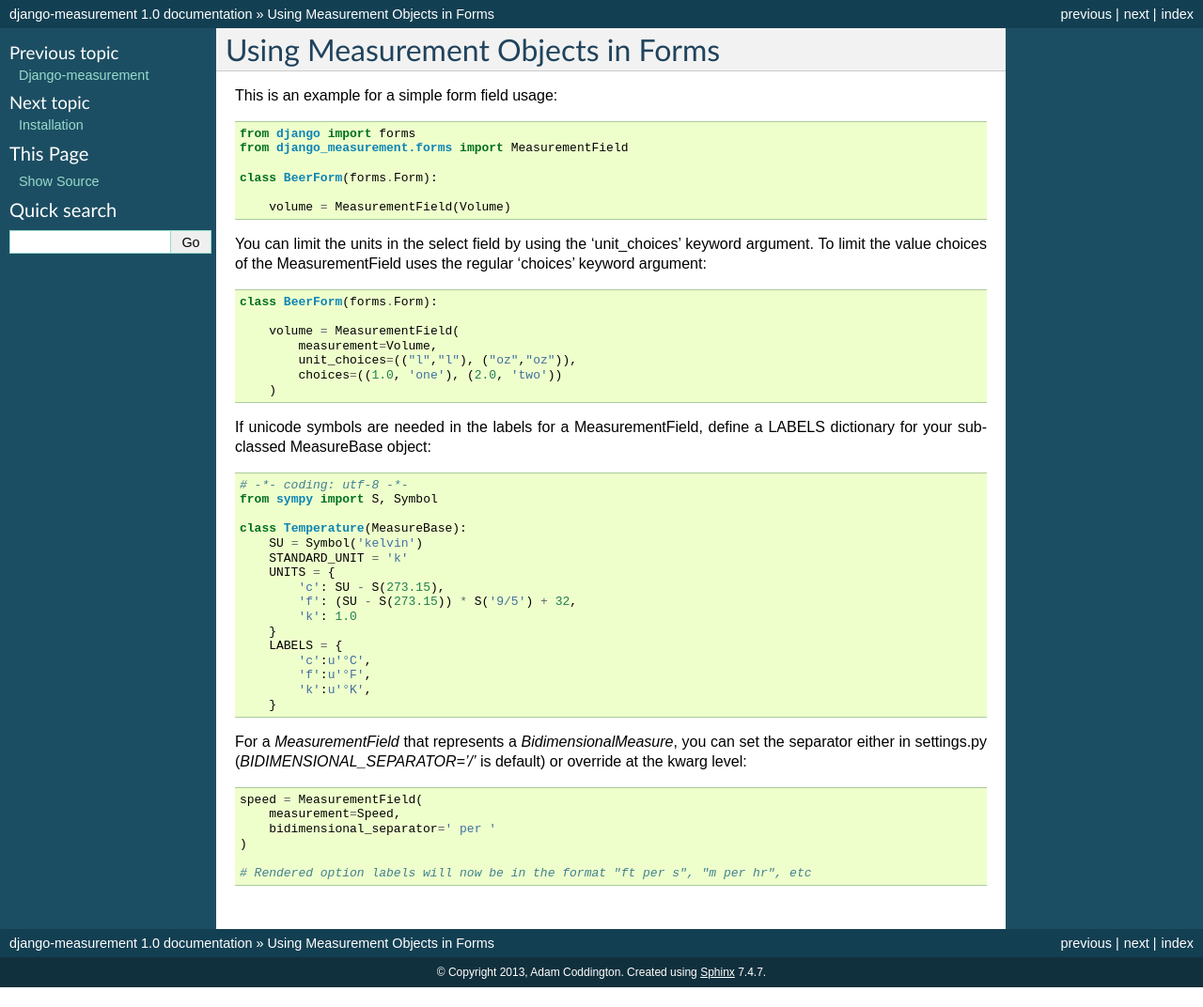
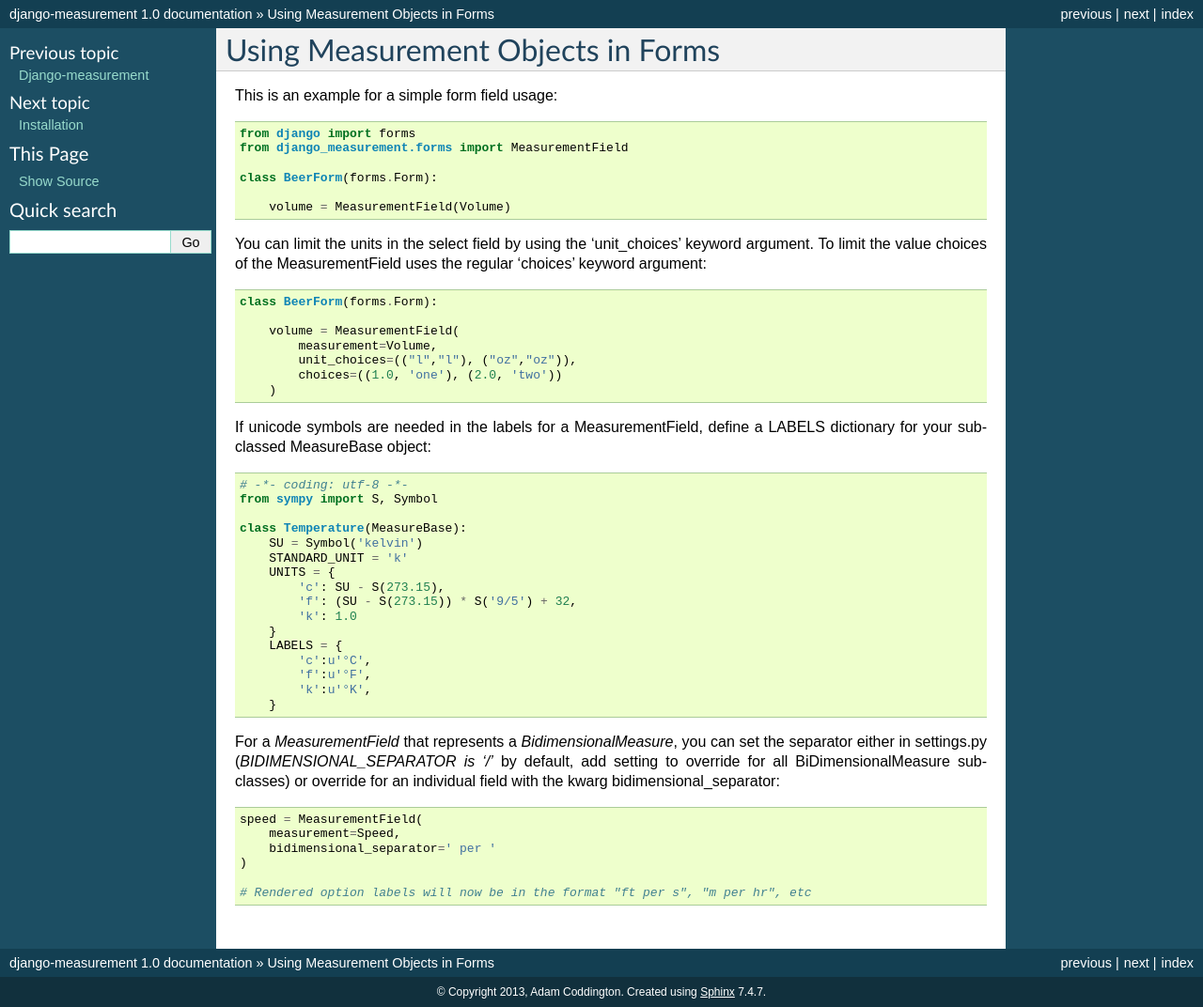
Before and after one commit to coddingtonbear/django-measurement, a Sphinx documentation site: the page built from docs/topics/forms.rst, in a window 1280 px wide. Shown: the whole page at 94% size. Built offline with Sphinx 7.4.7, drawn with Linux system fonts in a browser that asks for light colours; before the commit the page ends 1051 px from its top, so only the background shows below that.

Commit message:
Update forms.rst

```diff
--- a/docs/topics/forms.rst
+++ b/docs/topics/forms.rst
@@ -41,7 +41,7 @@ If unicode symbols are needed in the labels for a MeasurementField, define a LAB
             'k':u'°K',
         }
 
-For a `MeasurementField` that represents a `BidimensionalMeasure`, you can set the separator either in settings.py (`BIDIMENSIONAL_SEPARATOR='/'` is default) or override at the kwarg level::
+For a `MeasurementField` that represents a `BidimensionalMeasure`, you can set the separator either in settings.py (`BIDIMENSIONAL_SEPARATOR is '/'` by default, add setting to override for all BiDimensionalMeasure subclasses) or override for an individual field with the kwarg bidimensional_separator::
 
         speed = MeasurementField(
             measurement=Speed,
```
